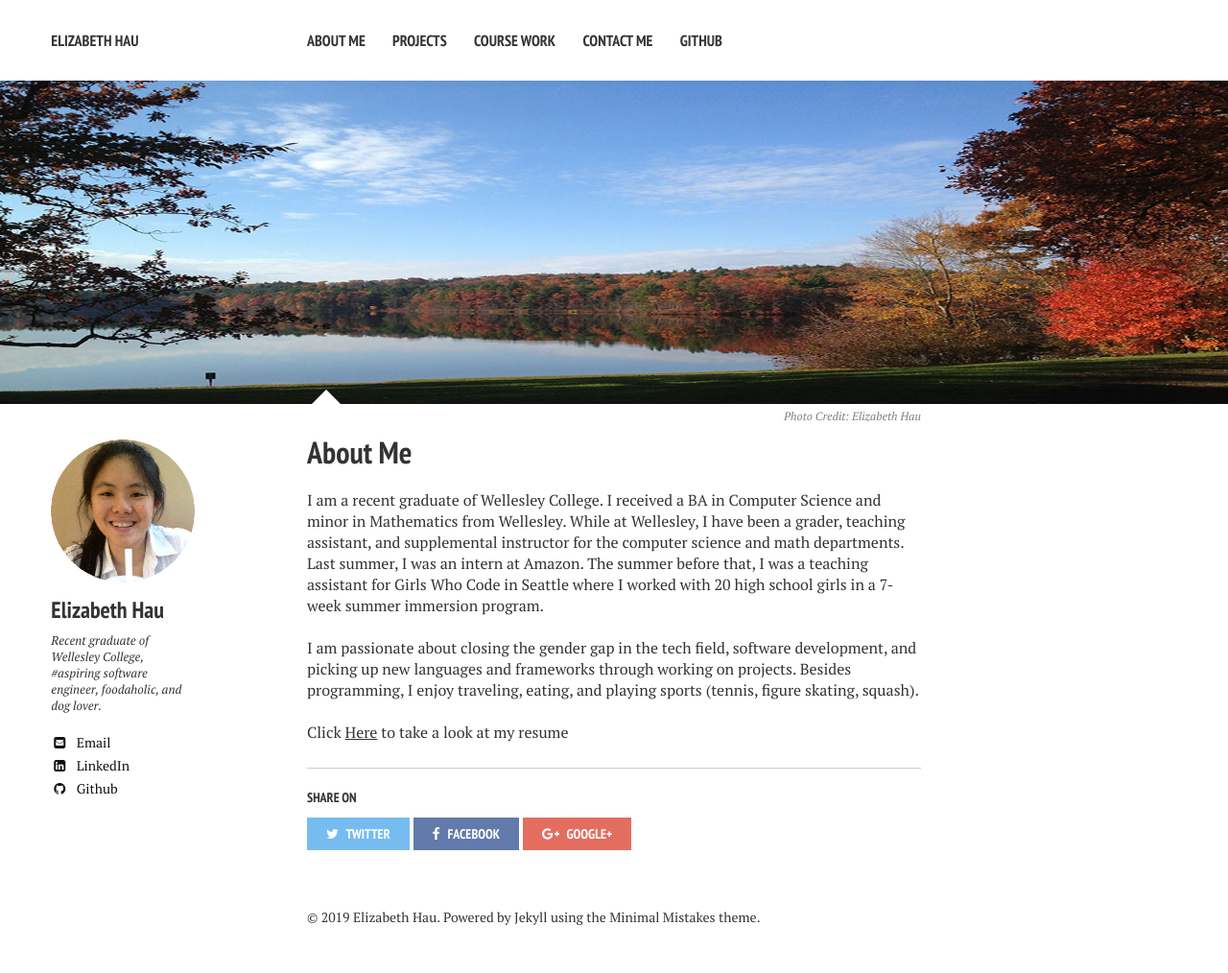
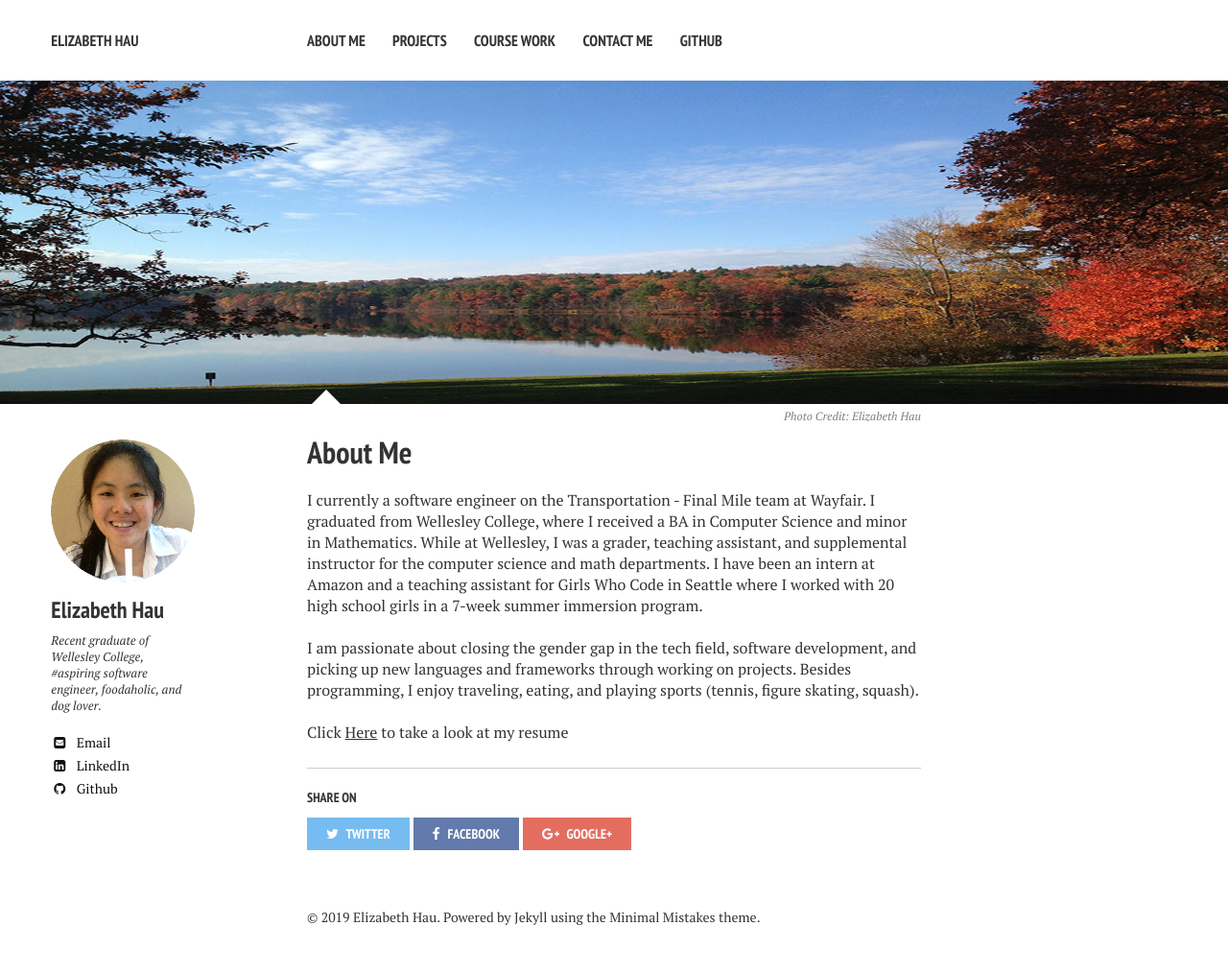
Before and after one commit to elizabethhau/elizabethhau.github.io, a Jekyll site: the page built from index.md, in a window 1280 px wide. Shown: the whole page at 96% size. Built offline with Jekyll 4.4.1, drawn with Linux system fonts in a browser that asks for light colours; nearby versions of some CDN libraries.

Commit message:
update about me

```diff
--- a/index.md
+++ b/index.md
@@ -7,7 +7,7 @@ image:
   credit: Elizabeth Hau
   creditlink: http://elizabethhau.github.io/images/home-image.jpg
 ---
-I am a recent graduate of Wellesley College. I received a BA in Computer Science and minor in Mathematics from Wellesley. While at Wellesley, I have been a grader, teaching assistant, and supplemental instructor for the computer science and math departments. Last summer, I was an intern at Amazon. The summer before that, I was a teaching assistant for Girls Who Code in Seattle where I worked with 20 high school girls in a 7-week summer immersion program.
+I currently a software engineer on the Transportation - Final Mile team at Wayfair. I graduated from Wellesley College, where I received a BA in Computer Science and minor in Mathematics. While at Wellesley, I was a grader, teaching assistant, and supplemental instructor for the computer science and math departments. I have been an intern at Amazon and a teaching assistant for Girls Who Code in Seattle where I worked with 20 high school girls in a 7-week summer immersion program.
 
 <br>
 I am passionate about closing the gender gap in the tech field, software development, and picking up new languages and frameworks through working on projects. Besides programming, I enjoy traveling, eating, and playing sports (tennis, figure skating, squash).
```
Also changed, not shown: 1 other file.
